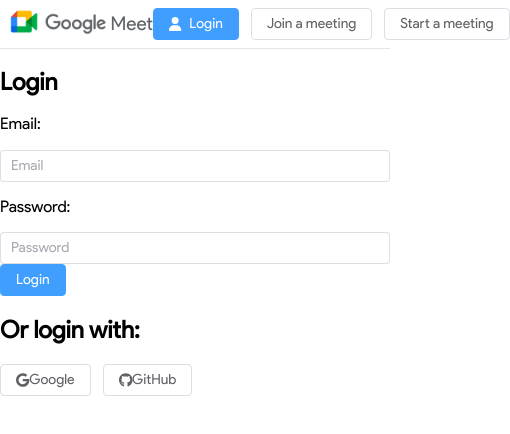
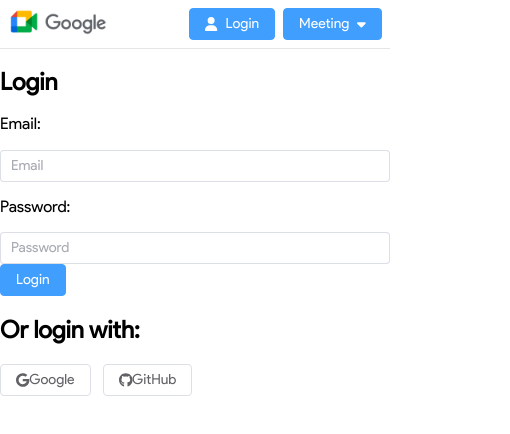
Before and after one commit to ivan-cavero/GoogleMeetClone, a Vue app: page /login in a window 390 px wide. Shown: the top 434 px of the page, 510 px wide, since content can reach past the window. Built offline with nearby package versions, Linux system fonts and the light colour scheme; no server answers.

Commit message:
:lipstick: Add responsive header when user not logged.

```diff
--- a/src/components/MainHeader.vue
+++ b/src/components/MainHeader.vue
@@ -10,8 +10,20 @@
           <font-awesome-icon :icon="'fa-user'" style="padding-right: 0.5rem;" />
           Login
         </el-button>
-        <el-button>Join a meeting</el-button>
-        <el-button>Start a meeting</el-button>
+        <el-button class="desktop">Join a meeting</el-button>
+        <el-button class="desktop">Start a meeting</el-button>
+        <el-dropdown class="mobile">
+          <el-button type="primary" style="margin-left: 0.5rem;">
+            Meeting
+            <font-awesome-icon :icon="'fa-caret-down'" style="padding-left: 0.5rem;" />
+          </el-button>
+          <template #dropdown>
+            <el-dropdown-menu>
+              <el-dropdown-item>Join a meeting</el-dropdown-item>
+              <el-dropdown-item>Start a meeting</el-dropdown-item>
+            </el-dropdown-menu>
+          </template>
+        </el-dropdown>
       </template>
       <template v-if="isAuthenticated">
         <div class="user-info">
@@ -55,8 +67,8 @@
       currentTime.value = `${hours}:${minutes} · ${day}, ${date}`
     }
 
-    // Update current time every minute
-    setInterval(updateCurrentTime, 60000)
+    // Update current time every 20 seconds
+    setInterval(updateCurrentTime, 20000)
 
     // Toggle dark mode
     function toggleDarkMode () {
@@ -139,4 +151,26 @@
 .icon-button {
   width: 2rem;
 }
+.desktop {
+  display: inline-block;
+}
+
+.mobile {
+  display: none;
+}
+@media screen and (max-width: 640px) {
+  .app-header-left span {
+    display: none;
+  }
+
+  .user-info span {
+    display: none;
+  }
+  .desktop {
+    display: none;
+  }
+  .mobile {
+    display: inline-block;
+  }
+}
 </style>
--- a/src/main.js
+++ b/src/main.js
@@ -10,10 +10,10 @@
 
 import { library } from '@fortawesome/fontawesome-svg-core'
 import { faGoogle, faGithub } from '@fortawesome/free-brands-svg-icons'
-import { faMoon, faSun, faUser, faQuestion } from '@fortawesome/free-solid-svg-icons'
+import { faMoon, faSun, faUser, faQuestion, faCaretDown } from '@fortawesome/free-solid-svg-icons'
 import { FontAwesomeIcon } from '@fortawesome/vue-fontawesome'
 
-library.add(faGoogle, faGithub, faMoon, faSun, faUser, faQuestion)
+library.add(faGoogle, faGithub, faMoon, faSun, faUser, faQuestion, faCaretDown)
 
 const app = createApp(App)
 
```
